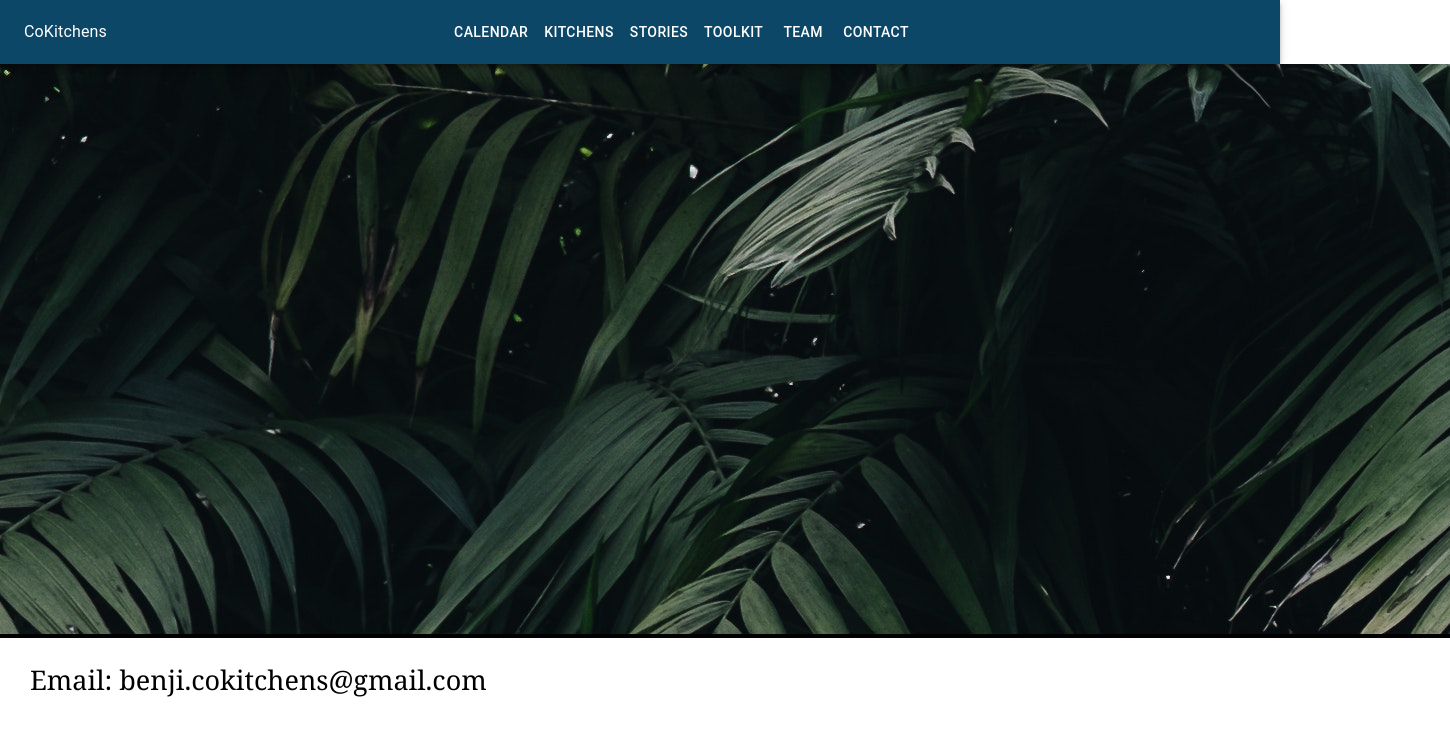
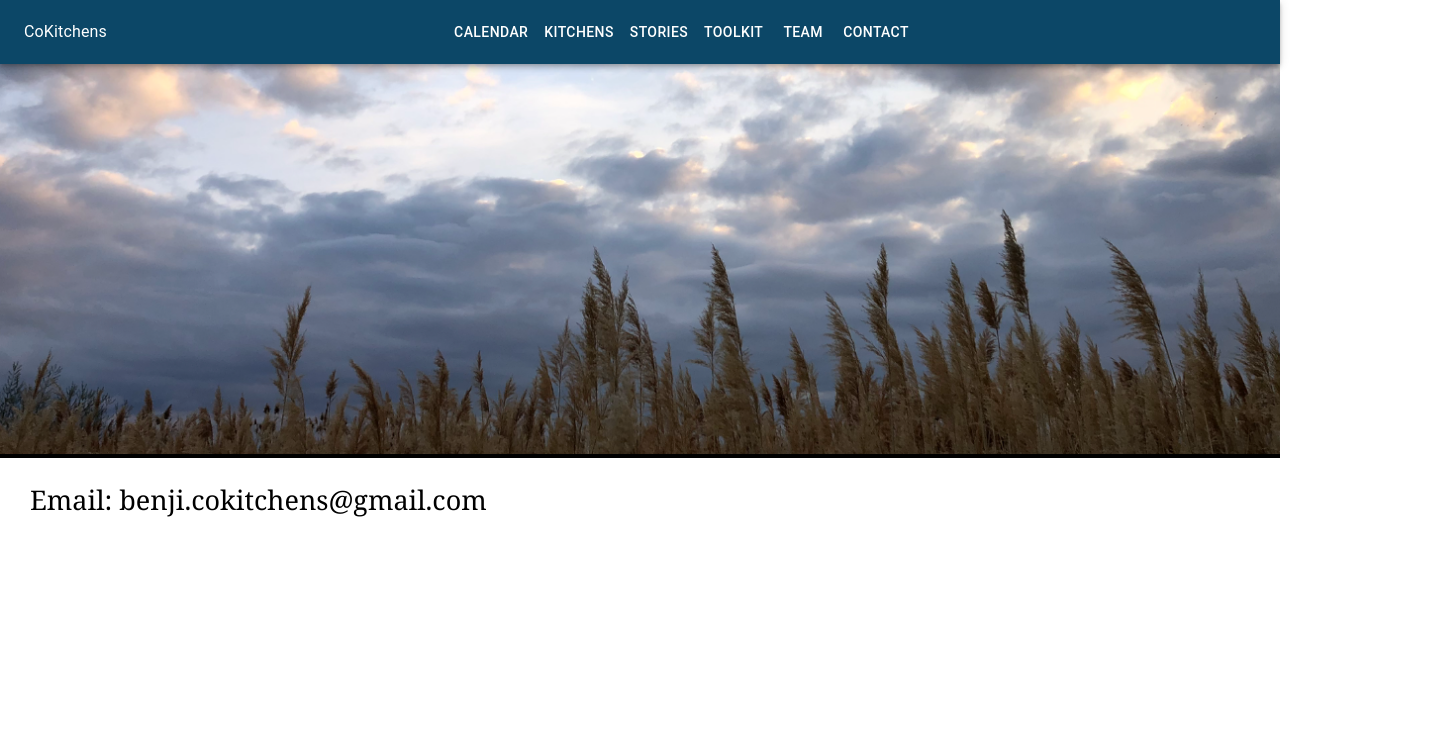
Before and after one commit to Vadlusk/CoKitchensFrontend, a React (Create React App) app: page /contact in a window 1280 px wide. Shown: the top 736 px of the page, 1450 px wide, since content can reach past the window. Built offline with nearby package versions, Linux system fonts and the light colour scheme.

Commit message:
create banner image component

```diff
--- /dev/null
+++ b/src/components/BackgroundImageBanner/index.jsx
@@ -0,0 +1,32 @@
+import React from 'react'
+import PropTypes from 'prop-types'
+
+const BackgroundImageBanner = (props) => {
+  return (
+   <>
+     <div style={{
+       position: 'relative',
+       height: '390px'
+     }}>
+       <div
+         style={{
+           backgroundImage: `url(${props.img})`,
+           width: '100%',
+           height: 'inherit',
+           backgroundSize: 'cover',
+           position: 'absolute',
+           top: '0',
+           left: '0',
+           borderBottom: '4px solid black'
+         }}
+       ></div>
+     </div>
+   </>
+  )
+}
+
+export default BackgroundImageBanner
+
+BackgroundImageBanner.propTypes = {
+  img: PropTypes.string
+}
--- a/src/pages/Calendar/index.jsx
+++ b/src/pages/Calendar/index.jsx
@@ -1,15 +1,13 @@
 import React from 'react'
 
-import styled from 'styled-components'
+import bakerSkyBackgroundImage from './Assets/baker_sky.jpg'
 
-import bakerSkyBackgroundImage from './Assets/baker_sky.jpg'
+import BackgroundImageBanner from '../../components/BackgroundImageBanner'
 
 const Calendar = () => {
   return (
     <>
-      <S.BackgroundImageWrapper>
-        <S.BackgroundImgage></S.BackgroundImgage>
-      </S.BackgroundImageWrapper>
+      <BackgroundImageBanner img={bakerSkyBackgroundImage}></BackgroundImageBanner>
       <iframe
         src="https://calendar.google.com/calendar/embed?src=benji.cokitchens%40gmail.com&ctz=America%2FLos_Angeles"
         style={{
@@ -26,20 +24,3 @@ const Calendar = () => {
 }
 
 export default Calendar
-
-const S = {
-  BackgroundImageWrapper: styled.div`
-  position: relative;
-  height: 390px;
-  `,
-  BackgroundImgage: styled.div`
-  background-image: url(${bakerSkyBackgroundImage});
-  width: 100%;
-  height: inherit;
-  background-size: cover;
-  position: absolute;
-  top: 0;
-  left: 0;
-  border-bottom: 4px solid black;
-  `
-}
--- a/src/pages/Contact/index.jsx
+++ b/src/pages/Contact/index.jsx
@@ -2,14 +2,13 @@ import React from 'react'
 
 import styled from 'styled-components'
 
-import tropicalLeavesBackgroundImage from './Assets/tropical-leaves-background.jpg'
+import tallGrassBackgroundImage from './Assets/tall_grass_background.png'
+import BackgroundImageBanner from '../../components/BackgroundImageBanner'
 
 const Contact = () => {
   return (
     <>
-      <S.BackgroundImageWrapper>
-        <S.BackgroundImgage></S.BackgroundImgage>
-      </S.BackgroundImageWrapper>
+      <BackgroundImageBanner img={tallGrassBackgroundImage}></BackgroundImageBanner>
       <S.CommunityMealsDescription>
         <p>Email: benji.cokitchens@gmail.com</p>
       </S.CommunityMealsDescription>
@@ -20,20 +19,6 @@ const Contact = () => {
 export default Contact
 
 const S = {
-  BackgroundImageWrapper: styled.div`
-  position: relative;
-  width: 1450px;
-  height: 570px;
-  `,
-  BackgroundImgage: styled.div`
-  background-image: url(${tropicalLeavesBackgroundImage});
-  width: 1450px;
-  height: 570px;
-  position: absolute;
-  top: 0;
-  left: 0;
-  border-bottom: 4px solid black;
-  `,
   CommunityMealsDescription: styled.div`
   position: relative;
   top: 20%;
--- a/src/pages/Stories/index.jsx
+++ b/src/pages/Stories/index.jsx
@@ -1,6 +1,7 @@
 import React from 'react'
 
 import StoryCard from '../../components/StoriesCard'
+import BackgroundImageBanner from '../../components/BackgroundImageBanner'
 import { Typography, Button, FormControl, InputLabel, Input } from '@material-ui/core'
 
 import useStories from '../../hooks/useStories'
@@ -12,9 +13,7 @@ const Stories = () => {
 
   return (
     <>
-      <S.BackgroundImageWrapper>
-        <S.BackgroundImgage></S.BackgroundImgage>
-      </S.BackgroundImageWrapper>
+      <BackgroundImageBanner img={arkansasRiverBackgroundImage}></BackgroundImageBanner>
       {stories.map(story =>
         <>
           <StoryCard
@@ -47,23 +46,6 @@ const Stories = () => {
 export default Stories
 
 const S = {
-  BackgroundImageWrapper: styled.div`
-  position: relative;
-  width: 1450px;
-  height: 570px;
-  `,
-  BackgroundImgage: styled.div`
-  background-image: url(${arkansasRiverBackgroundImage});
-  width: 1450px;
-  height: 570px;
-  position: absolute;
-  background-size: cover; /* or contain depending on what you want */
-  background-position: center center;
-  background-repeat: no-repeat;
-  top: 0;
-  left: 0;
-  border-bottom: 4px solid black;
-  `,
   CommunityMealsDescription: styled.div`
   position: relative;
   top: 20%;
--- a/src/pages/Toolkit/index.jsx
+++ b/src/pages/Toolkit/index.jsx
@@ -1,19 +1,17 @@
 import React from 'react'
 
-import styled from 'styled-components'
 import valleyFogBackgroundImage from './Assets/valley_fog.jpg'
 import useTools from '../../hooks/useTools'
 
 import ToolCard from '../../components/ToolCard'
+import BackgroundImageBanner from '../../components/BackgroundImageBanner'
 
 const Toolkit = () => {
   const { tools } = useTools()
 
   return (
     <>
-      <S.BackgroundImageWrapper>
-        <S.BackgroundImgage></S.BackgroundImgage>
-      </S.BackgroundImageWrapper>
+      <BackgroundImageBanner img={valleyFogBackgroundImage}></BackgroundImageBanner>
       {tools.map(tool =>
         <>
         <ToolCard key={tool.name} name={tool.name} img={tool.img} description={tool.description}></ToolCard>
@@ -24,20 +22,3 @@ const Toolkit = () => {
 }
 
 export default Toolkit
-
-const S = {
-  BackgroundImageWrapper: styled.div`
-  position: relative;
-  height: 390px;
-  `,
-  BackgroundImgage: styled.div`
-  background-image: url(${valleyFogBackgroundImage});
-  width: 100%;
-  height: inherit;
-  background-size: cover;
-  position: absolute;
-  top: 0;
-  left: 0;
-  border-bottom: 4px solid black;
-  `
-}
```
Also changed, not shown: src/pages/Contact/Assets/tall_grass_background.png (added), src/pages/Contact/Assets/tropical-leaves-background.jpg (deleted).
